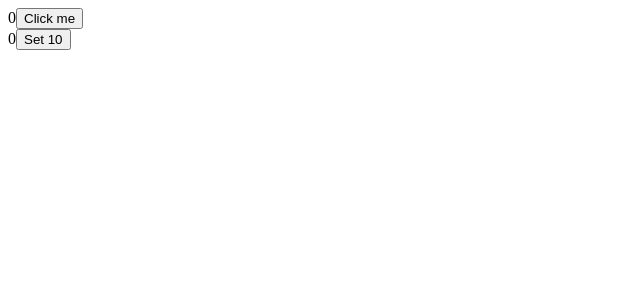
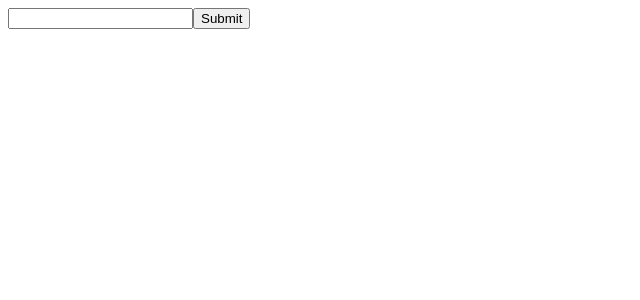
Before and after one commit to OrlandoJim24/to-do-list, a React (Vite) app: page / in a window 1280 px wide. Shown: the top 300 px of the page, without its empty margins (0-640 px from the left). Built offline with nearby package versions, Linux system fonts and the light colour scheme.

Commit message:
feat: add useRef for input handling

```diff
--- a/src/App.jsx
+++ b/src/App.jsx
@@ -1,25 +1,17 @@
-import { useState } from "react";
+import { useState, useRef } from "react";
 import FirstComponent from "./components/FirstComponent";
 
 const App = () => {
 
-  const [x, setx] = useState(0);
-
-  const btnClick = () => {
-    console.log("Clicked");
-    setx(x + 1);
-    console.log(x);
-  };
+  const inputRef = useRef(null);
 
   return (
     <div>
-      {x}
-      <button onClick={() => { btnClick() }}>
-        Click me
-      </button>
-      <FirstComponent data={x} fn={setx} />
+       <input type="text" />
+       <button>Submit</button>
+
     </div>
-  );
+  )
 };
 
 export default App;
```
